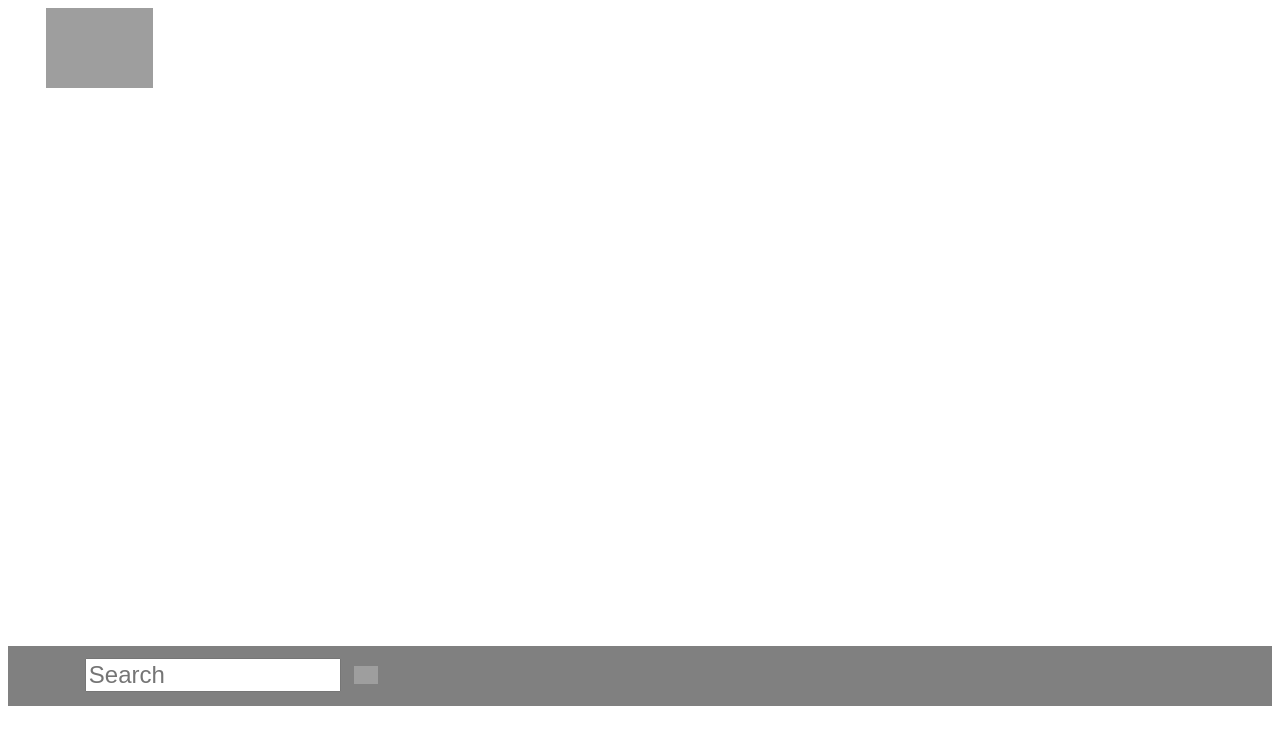
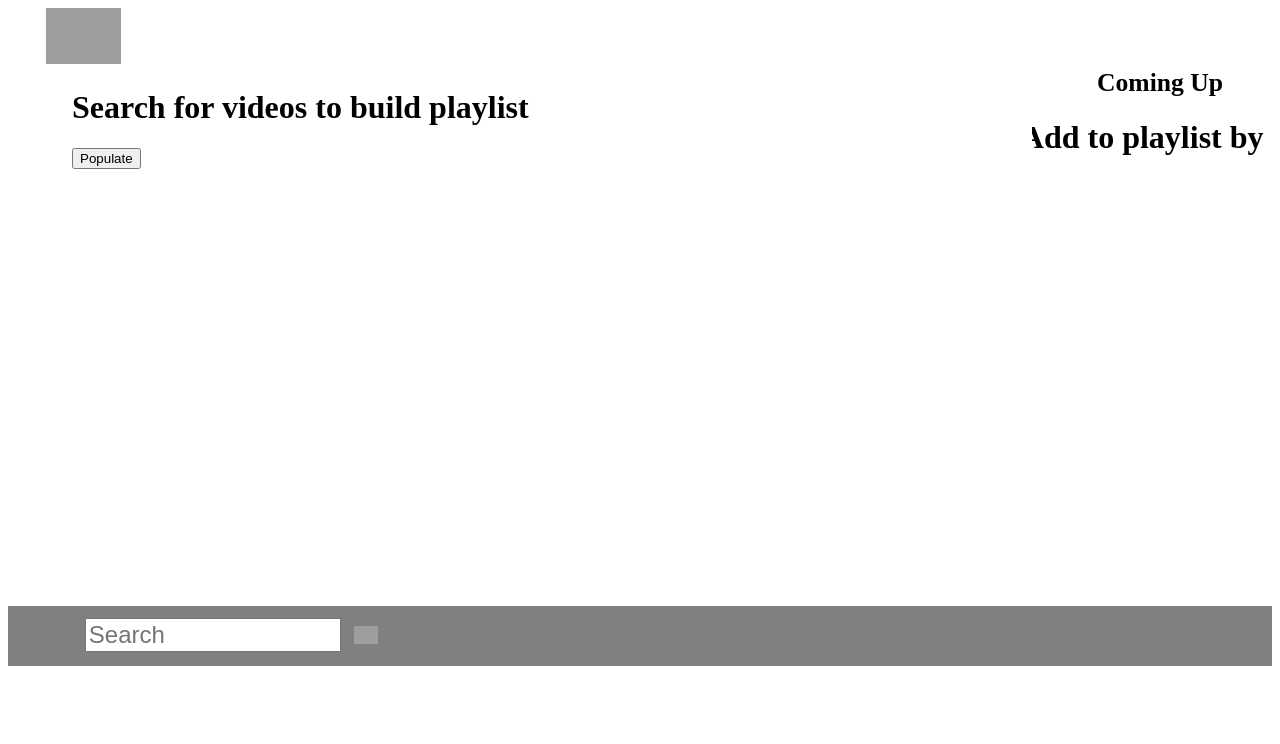
Before and after one commit to david-sawatske/ReduxTube, a React app: page / in a window 1280 px wide. Shown: the top 744 px of the page. Built offline with nearby package versions, Linux system fonts and the light colour scheme; grey boxes are pictures that could not be loaded.

Commit message:
Create InitialPlayer component, passed populatePlaylist and placed on CSS grid

```diff
--- /dev/null
+++ b/src/components/player/initial-player.jsx
@@ -0,0 +1,56 @@
+import React, { Component } from 'react';
+
+class InitialPlayer extends Component {
+  constructor(props) {
+    super(props);
+    this.state = {};
+  }
+
+  playlistPopulator(event, videoArray) {
+    event.preventDefault();
+
+    this.props.populatePlaylist(videoArray);
+  }
+
+  render() {
+
+    const videoArray = [
+      {
+        "id": "2HuJNI_FOMo",
+        "title": "After Effects Tutorial: Beautiful Timelapse",
+        "description": "Open Description [click 'show more'] for info! Keep the creative mind flowing! Please read more! ---------------------------------------------------- Add my new Snapchat! ➤Snapchat: BehrSnaps...",
+        "thumbnail": "https://i.ytimg.com/vi/2HuJNI_FOMo/hqdefault.jpg"
+      },
+      {
+        "id": "8gD_9WPPFb4",
+        "title": "HD Video 1080p - Time Lapse with Sunsets, Clouds, Stars",
+        "description": "HD Video 1080p - Time Lapse with Sunsets, Clouds, Stars. Dreamlapse is a time lapse film with relaxing music, soothing sunsets, stars & clouds. Buy and download the film in original 4K quality...",
+        "thumbnail": "https://i.ytimg.com/vi/8gD_9WPPFb4/hqdefault.jpg"
+      },
+      {
+        "id": "apLevp7QI8E",
+        "title": "Alone in a Peaceful dream - Relaxing music playlist with Beautiful time-lapse videos [+1 Hour]",
+        "description": "Calm and inspirational relaxing music pieces that might fit your studying, thinking or mental work. This is what heaven would sound like. 1- 0:00 Extremely loud and incredibly close -...",
+        "thumbnail": "https://i.ytimg.com/vi/apLevp7QI8E/hqdefault.jpg"
+      },
+      {
+        "id": "8dTzy_N0Pn4",
+        "title": "The World is Beautiful (Timelapse & Hyperlapse)",
+        "description": "Check out my other videos: Life is Awesome (#3) - http://youtu.be/5D5nsw3PMxc Life is Awesome (#2) - http://youtu.be/3nDGQj8hxn8 Life is Awesome - http://youtu.be/sWRCcJCnB48 Best of Parkour...",
+        "thumbnail": "https://i.ytimg.com/vi/8dTzy_N0Pn4/hqdefault.jpg"
+      }
+    ]
+    return (
+      <div className="initial-player">
+        <h1>Search for videos to build playlist</h1>
+
+        <button onClick={ (e) => this.playlistPopulator(e, videoArray)}>
+          Populate
+        </button>
+      </div>
+    );
+  }
+
+}
+
+export default InitialPlayer;
--- a/src/components/playist/playlist_show.jsx
+++ b/src/components/playist/playlist_show.jsx
@@ -6,13 +6,14 @@ import { requestVideoSearch } from '../../actions/search_actions';
 import SearchedIndex from '../search/searched_index';
 import VideoIndexItem from './video_index_item';
 import SearchBar from '../search/search_bar';
+import InitalPlayer from '../player/initial-player';
 import Player from '../player/player';
 
 class PlaylistShow extends Component {
   constructor(props) {
     super(props);
 
-    this.state = { playlistIdx: 5,
+    this.state = { playlistIdx: 0,
                    searchIdxText: 'Hide Results',
                    searchIdxClass: 'searched-hide',
                    willPlayText: 'View All',
@@ -80,15 +81,17 @@ class PlaylistShow extends Component {
   }
 
   render() {
-    const { searchedById, allSearchedIds, playlist } = this.props;
+    const { searchedById, allSearchedIds, playlist, populatePlaylist } = this.props;
     const { playlistIdx, willPlayClass, willPlayText,
             searchIdxText, searchIdxClass } = this.state;
 
     const currVideoObj = playlist[playlistIdx];
     const currVideoId = (currVideoObj) ? currVideoObj.id : null;
 
-    let WillPlayIndex;
-    let HasPlayedIndex;
+    let WillPlayIndex = <h1>Add to playlist by searching below</h1>;
+    let HasPlayedIndex = <h1>Get watching!!!</h1>
+    let StartPlayer = <InitalPlayer setVidIdx={this.setVidIdx}
+                                    populatePlaylist={populatePlaylist} />
     if (playlist.length > 0) {
       const afterPlaying = playlist.slice(0, playlistIdx);
       const beforePlaying = (willPlayClass === 'will-play') ?
@@ -118,7 +121,8 @@ class PlaylistShow extends Component {
                           setVidIdx={this.setVidIdx}
                           videoIdx={playlist.indexOf(video)} />
         </li>
-      ))
+      )),
+      StartPlayer = null;
     }
 
     let SearchedIdxDisplay
@@ -135,6 +139,8 @@ class PlaylistShow extends Component {
                           </button>
     }
 
+
+
     const LivePlayer = <div className='player'>
                          <Player videoId={currVideoId}
                                  currentIndex={playlistIdx}
@@ -147,7 +153,10 @@ class PlaylistShow extends Component {
           { LivePlayer }
         </div>
 
+        { StartPlayer }
+
         <div className={willPlayClass} >
+          <h2>Coming Up</h2>
           <ul>
             { WillPlayIndex }
           </ul>
@@ -160,7 +169,7 @@ class PlaylistShow extends Component {
 
         <div className='has-played'>
           <div className='has-played-overlay'>
-            <h2>Previously Played</h2>
+            <h2>Recently Played</h2>
           </div>
           <ul>
             { HasPlayedIndex }
--- a/src/components/playist/playlist_show_container.js
+++ b/src/components/playist/playlist_show_container.js
@@ -1,6 +1,7 @@
 import { connect } from 'react-redux';
 
-import { addVideo, removeVideo } from '../../actions/playlist_actions';
+import { addVideo, removeVideo,
+         populatePlaylist } from '../../actions/playlist_actions';
 import { requestVideoSearch } from '../../actions/search_actions';
 
 import PlaylistShow from './playlist_show';
@@ -12,6 +13,7 @@ const mapStateToProps = state => ({
 });
 
 const mapDispatchToProps = dispatch => ({
+  populatePlaylist: videoArray => dispatch(populatePlaylist(videoArray)),
   requestVideoSearch: term => dispatch(requestVideoSearch(term)),
   removeVideo: video => dispatch(removeVideo(video)),
   addVideo: video => dispatch(addVideo(video)),
--- a/style/main.scss
+++ b/style/main.scss
@@ -4,7 +4,7 @@
 	@media screen and (min-width: 768px) {
 		.app-container {
 			display: grid;
-			grid-template-rows: 12.5vh 85vh;
+			grid-template-rows: 7.5vh 85vh;
 
 			overflow: hidden;
 
@@ -12,7 +12,7 @@
 				grid-row: 1;
 
 				img {
-					height: 10vh;
+					height: 7vh;
 					margin-left: 3vw;
 				}
 			}
@@ -43,6 +43,14 @@
 					transition: all 0.5s;
 					-webkit-transition: all 0.5s;
 					-moz-transition: all 0.5s;
+
+					h2 {
+						text-align: center;
+						font-size: 2vw;
+
+						padding: 0;
+						margin: 0;
+					}
 
 					ul {
 						width: 100vw;
@@ -112,6 +120,10 @@
 				.will-play:hover {
 					width: 70vw;
 					z-index: 2;
+
+					h2 {
+						color: white;
+					}
 
 					.class-toggle {
 						height: 360px;
@@ -514,6 +526,16 @@
 						width: 75vw;
 						min-height: calc(75vw * (9/16));
 					}
+
+				}
+
+				.initial-player {
+					grid-column: 2/5;
+					grid-row: 1/3;
+					z-index: 2;
+
+					width: 75vw;
+					min-height: calc(75vw * (9/16));
 				}
 
 				.search-bar {
```
